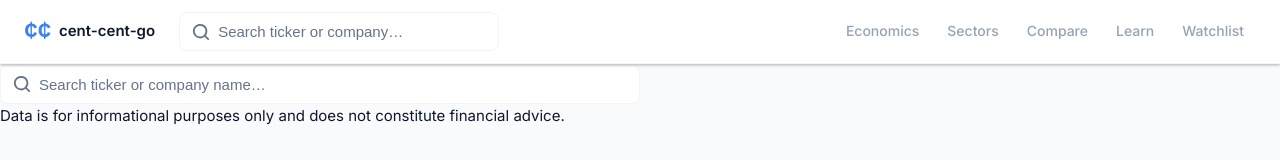
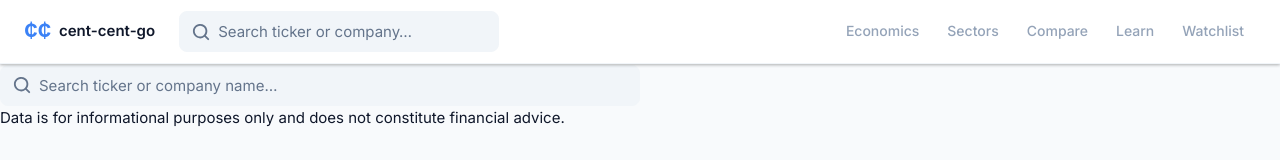
Before and after one commit to CorithLabs/cent-cent-go, a React (Vite) app in the folder frontend/: page / in a window 1280 px wide. Shown: the top 160 px of the page. Built offline with nearby package versions, Linux system fonts and the light colour scheme.

Commit message:
Refactor SearchBar.css to use design tokens
Replace hardcoded hex fallbacks and px values with token variables.

Co-Authored-By: Sutra <noreply@sutrasdd.app>

```diff
--- a/frontend/src/components/SearchBar/SearchBar.css
+++ b/frontend/src/components/SearchBar/SearchBar.css
@@ -18,21 +18,21 @@
 .search-bar__input-wrapper {
   display: flex;
   align-items: center;
-  background: var(--color-surface, #fff);
-  border: 1.5px solid var(--color-border, #e2e8f0);
-  border-radius: 8px;
-  padding: 0 12px;
-  gap: 8px;
+  background: var(--color-bg-elevated);
+  border: 1.5px solid var(--color-bg-elevated);
+  border-radius: var(--radius-md);
+  padding: 0 var(--space-3);
+  gap: var(--space-2);
   transition: border-color 0.15s ease;
 }
 
 .search-bar__input-wrapper:focus-within {
-  border-color: var(--color-primary, #3b82f6);
-  box-shadow: 0 0 0 3px rgba(59, 130, 246, 0.15);
+  border-color: var(--color-accent);
+  box-shadow: 0 0 0 3px var(--color-accent-dim);
 }
 
 .search-bar__icon {
-  color: var(--color-muted, #9ca3af);
+  color: var(--color-text-muted);
   flex-shrink: 0;
 }
 
@@ -41,13 +41,14 @@
   border: none;
   outline: none;
   background: transparent;
-  font-size: 0.9375rem;
+  font-size: var(--text-base);
+  font-family: var(--font-ui);
   padding: 10px 0;
-  color: var(--color-text, #111827);
+  color: var(--color-text-primary);
 }
 
 .search-bar__input::placeholder {
-  color: var(--color-muted, #9ca3af);
+  color: var(--color-text-muted);
 }
 
 /* Spinner */
@@ -58,16 +59,14 @@
 .spinner {
   width: 16px;
   height: 16px;
-  border: 2px solid var(--color-border, #e2e8f0);
-  border-top-color: var(--color-primary, #3b82f6);
+  border: 2px solid var(--color-bg-elevated);
+  border-top-color: var(--color-accent);
   border-radius: 50%;
   animation: spin 0.6s linear infinite;
 }
 
 @keyframes spin {
-  to {
-    transform: rotate(360deg);
-  }
+  to { transform: rotate(360deg); }
 }
 
 /* Dropdown */
@@ -76,13 +75,13 @@
   top: calc(100% + 4px);
   left: 0;
   right: 0;
-  background: var(--color-surface, #fff);
-  border: 1.5px solid var(--color-border, #e2e8f0);
-  border-radius: 8px;
-  box-shadow: 0 8px 24px rgba(0, 0, 0, 0.1);
+  background: var(--color-bg-surface);
+  border: 1.5px solid var(--color-bg-elevated);
+  border-radius: var(--radius-md);
+  box-shadow: var(--shadow-elevated);
   list-style: none;
   margin: 0;
-  padding: 4px 0;
+  padding: var(--space-1) 0;
   z-index: 100;
   max-height: 380px;
   overflow-y: auto;
@@ -93,47 +92,47 @@
   display: flex;
   align-items: center;
   gap: 10px;
-  padding: 10px 14px;
+  padding: 10px var(--space-4);
   cursor: pointer;
   transition: background 0.1s ease;
 }
 
 .search-bar__result:hover,
 .search-bar__result:focus {
-  background: var(--color-surface-hover, #f9fafb);
+  background: var(--color-bg-elevated);
   outline: none;
 }
 
 .search-bar__result-ticker {
   font-weight: 700;
-  font-size: 0.875rem;
-  color: var(--color-primary, #3b82f6);
+  font-size: var(--text-sm);
+  color: var(--color-accent);
   min-width: 60px;
 }
 
 .search-bar__result-name {
   flex: 1;
-  font-size: 0.875rem;
-  color: var(--color-text, #111827);
+  font-size: var(--text-sm);
+  color: var(--color-text-primary);
   white-space: nowrap;
   overflow: hidden;
   text-overflow: ellipsis;
 }
 
 .search-bar__result-exchange {
-  font-size: 0.75rem;
-  color: var(--color-muted, #9ca3af);
+  font-size: var(--text-xs);
+  color: var(--color-text-muted);
   flex-shrink: 0;
 }
 
 /* Error / empty states */
 .search-bar__error,
 .search-bar__no-results {
-  padding: 12px 14px;
-  font-size: 0.875rem;
-  color: var(--color-muted, #9ca3af);
+  padding: var(--space-3) var(--space-4);
+  font-size: var(--text-sm);
+  color: var(--color-text-muted);
 }
 
 .search-bar__error {
-  color: var(--color-danger, #ef4444);
+  color: var(--color-negative);
 }
```
